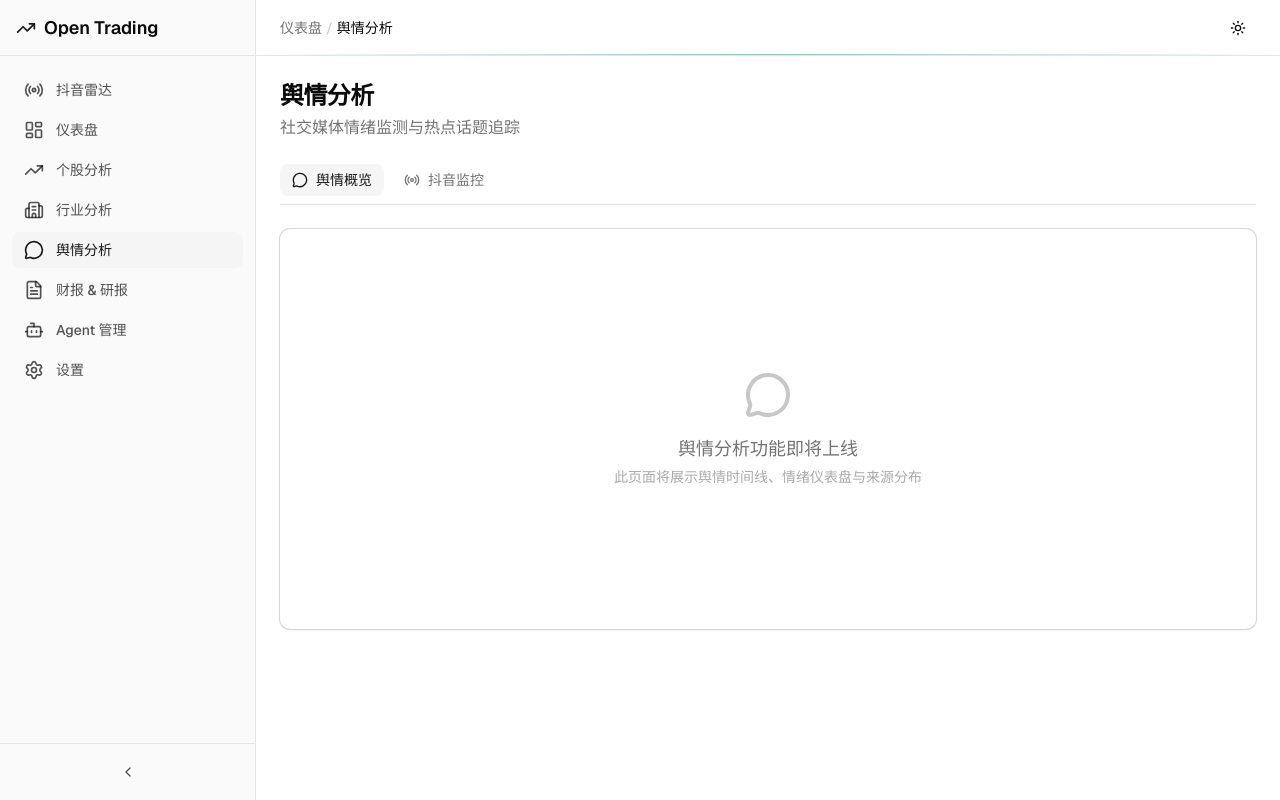
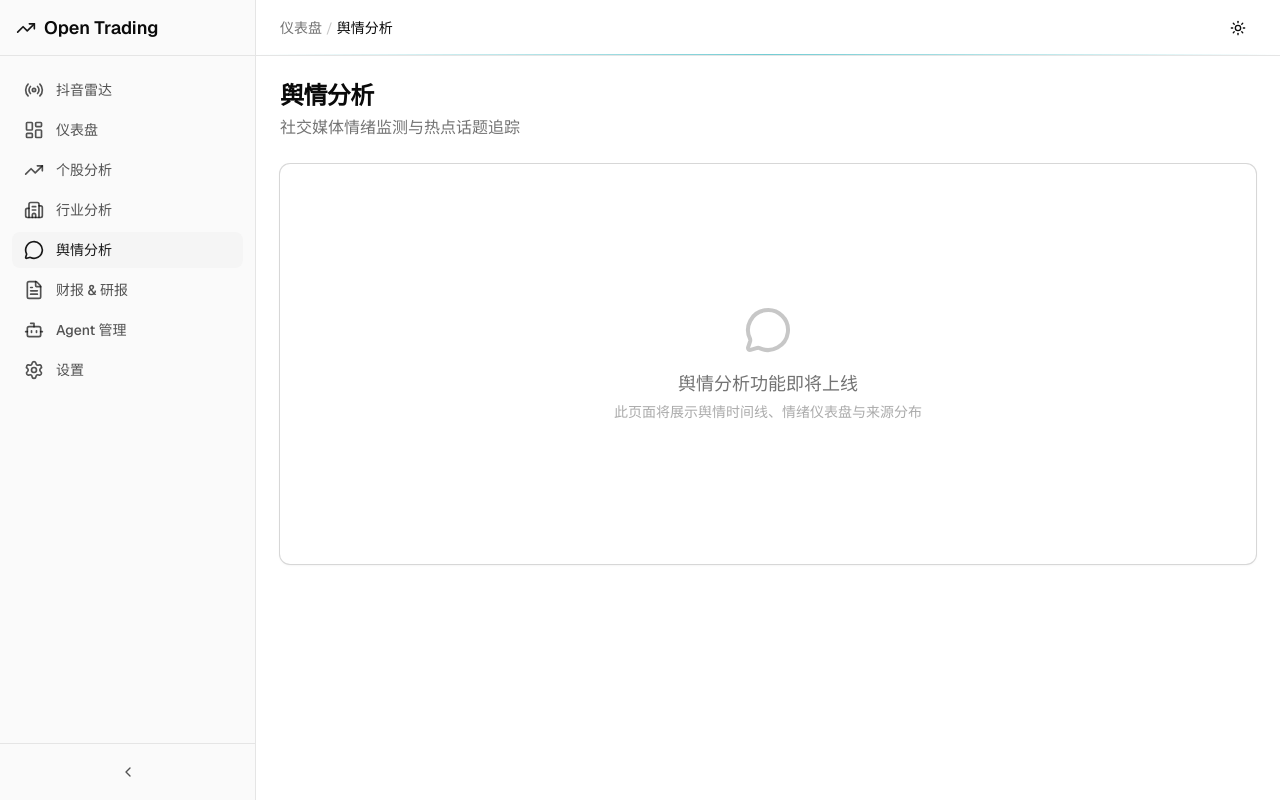
Before and after one commit to rhinonan/open-trading, a Next.js app: page /sentiment in a window 1280 px wide. Built offline with nearby package versions, Linux system fonts and the light colour scheme.

Commit message:
refactor: 舆情页移除抖音监控 tab

```diff
--- a/src/app/sentiment/page.tsx
+++ b/src/app/sentiment/page.tsx
@@ -1,6 +1,5 @@
-import Link from "next/link";
 import { Card, CardContent } from "@/components/ui/card";
-import { MessageCircle, Radio } from "lucide-react";
+import { MessageCircle } from "lucide-react";
 
 export default function SentimentPage() {
   return (
@@ -12,25 +11,8 @@ export default function SentimentPage() {
         </p>
       </div>
 
-      {/* Sub-nav tabs */}
-      <div className="flex gap-2 border-b pb-2">
-        <Link
-          href="/sentiment"
-          className="flex items-center gap-2 px-3 py-1.5 text-sm rounded-md bg-accent text-accent-foreground"
-        >
-          <MessageCircle className="h-4 w-4" />
-          舆情概览
-        </Link>
-        <Link
-          href="/sentiment/douyin"
-          className="flex items-center gap-2 px-3 py-1.5 text-sm rounded-md text-muted-foreground hover:text-foreground hover:bg-accent transition-colors"
-        >
-          <Radio className="h-4 w-4" />
-          抖音监控
-        </Link>
-      </div>
 
-      <Card className="flex items-center justify-center min-h-[400px] border-dashed">
+<Card className="flex items-center justify-center min-h-[400px] border-dashed">
         <CardContent className="text-center py-12">
           <MessageCircle className="mx-auto h-12 w-12 text-muted-foreground/40" />
           <p className="mt-4 text-lg text-muted-foreground">
```
